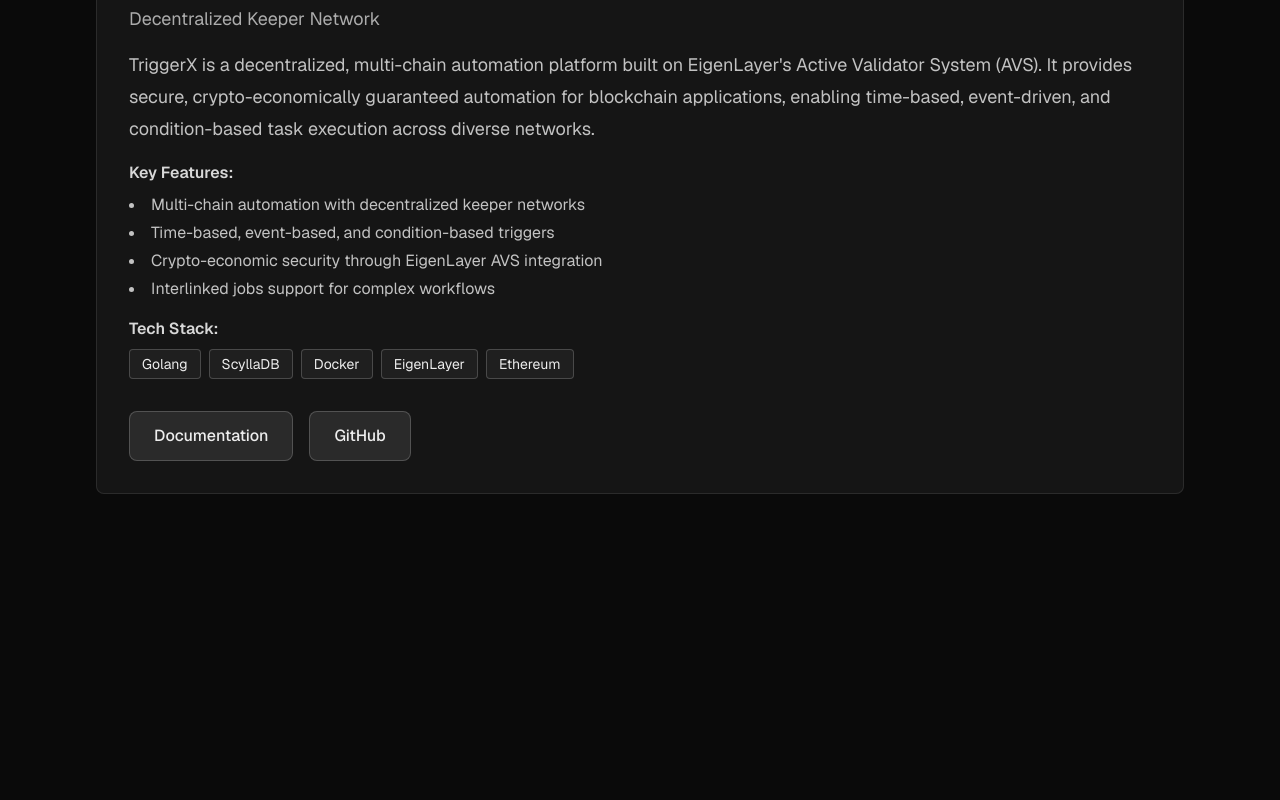
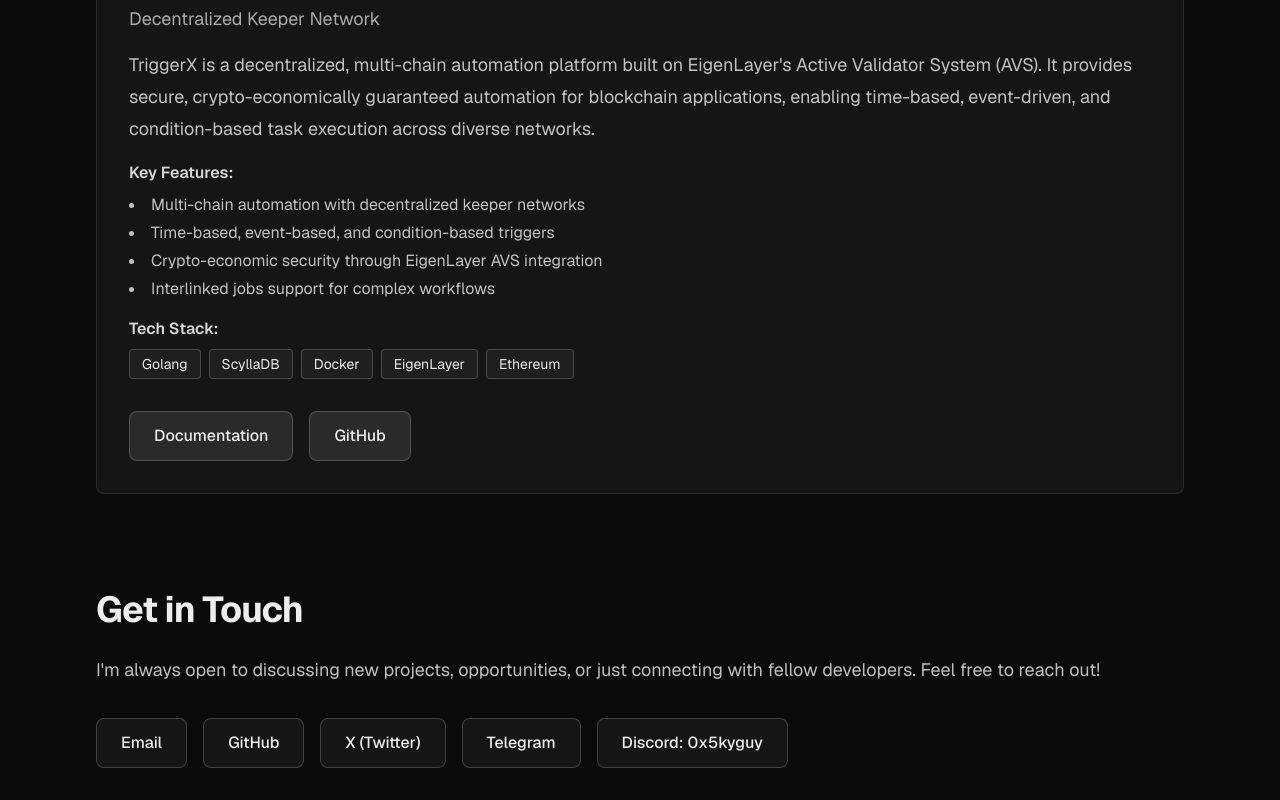
Before and after one commit to 5kyguy/portfolio, a Next.js app: page / in a window 1280 px wide. Shown: the part 1798-2598 px from the top of the page. Before the commit the page ends 2324 px from the top, so only its background shows below. Built offline with nearby package versions, Linux system fonts and the light colour scheme.

Commit message:
feat: add Contact section

```diff
--- a/src/app/page.tsx
+++ b/src/app/page.tsx
@@ -192,6 +192,57 @@ export default function Home() {
               </div>
             </div>
           </section>
+
+          {/* Contact Section */}
+          <section id="contact" className="space-y-6">
+            <h2 className="text-3xl font-bold tracking-tight sm:text-4xl">
+              Get in Touch
+            </h2>
+            <div className="space-y-4">
+              <p className="text-lg leading-8 text-foreground/80">
+                I'm always open to discussing new projects, opportunities, or just
+                connecting with fellow developers. Feel free to reach out!
+              </p>
+              <div className="flex flex-wrap gap-4 pt-4">
+                <a
+                  href="mailto:0x5kyguy@gmail.com"
+                  className="inline-flex items-center justify-center rounded-lg border border-foreground/20 bg-foreground/5 px-6 py-3 text-base font-medium transition-colors hover:bg-foreground/10 hover:border-foreground/30"
+                >
+                  Email
+                </a>
+                <a
+                  href="https://github.com/5kyguy"
+                  target="_blank"
+                  rel="noopener noreferrer"
+                  className="inline-flex items-center justify-center rounded-lg border border-foreground/20 bg-foreground/5 px-6 py-3 text-base font-medium transition-colors hover:bg-foreground/10 hover:border-foreground/30"
+                >
+                  GitHub
+                </a>
+                <a
+                  href="https://x.com/0x5kyguy"
+                  target="_blank"
+                  rel="noopener noreferrer"
+                  className="inline-flex items-center justify-center rounded-lg border border-foreground/20 bg-foreground/5 px-6 py-3 text-base font-medium transition-colors hover:bg-foreground/10 hover:border-foreground/30"
+                >
+                  X (Twitter)
+                </a>
+                <a
+                  href="https://t.me/ox5kyguy"
+                  target="_blank"
+                  rel="noopener noreferrer"
+                  className="inline-flex items-center justify-center rounded-lg border border-foreground/20 bg-foreground/5 px-6 py-3 text-base font-medium transition-colors hover:bg-foreground/10 hover:border-foreground/30"
+                >
+                  Telegram
+                </a>
+                <span
+                  className="inline-flex items-center justify-center rounded-lg border border-foreground/20 bg-foreground/5 px-6 py-3 text-base font-medium"
+                  title="Discord handle: 0x5kyguy"
+                >
+                  Discord: 0x5kyguy
+                </span>
+              </div>
+            </div>
+          </section>
         </div>
       </div>
     </main>
```
